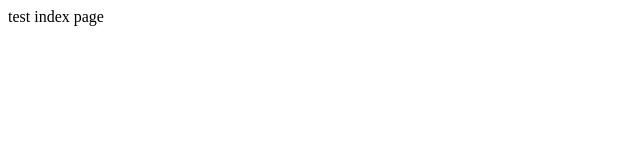
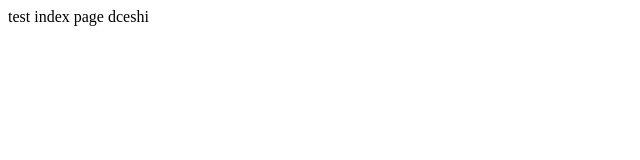
Before and after one commit to 2865724220/webpackWeb, a website built with webpack: page index.html in a window 1280 px wide. Shown: the full height of the page, 0-640 px from the left. Built offline with nearby package versions, Linux system fonts and the light colour scheme.

Commit message:
index update

```diff
--- a/index.html
+++ b/index.html
@@ -9,7 +9,7 @@
 <body>
 
     <div>
-       test index page
+       test index page dceshi
     </div>
 </body>
 </html>
```
